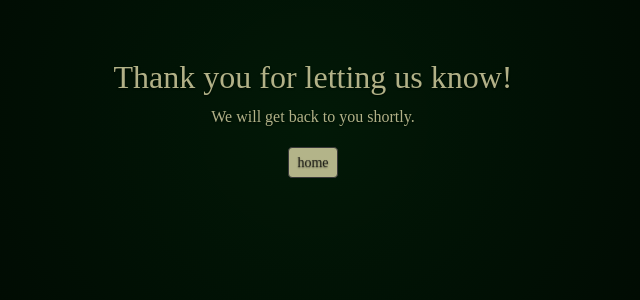
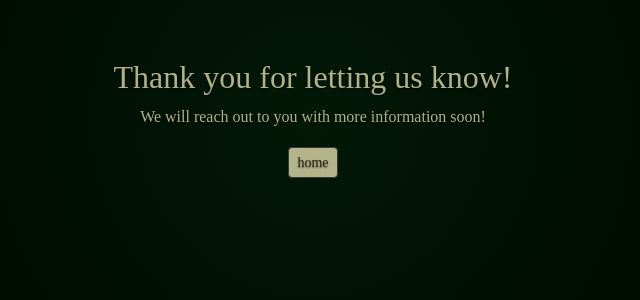
Before and after one commit to smbirch/weddingsite, a Flask app: page /thanks in a window 1280 px wide. Shown: the part 278-578 px from the top of the page, without its empty margins (327-967 px from the left). Run offline with Flask 2, Linux system fonts and the light colour scheme.

Commit message:
Updated info and thanks page text

```diff
--- a/templates/info.html
+++ b/templates/info.html
@@ -13,11 +13,12 @@
     and family only.
 
     <p>
+      <br />
       <a
         href="https://www.google.com/maps/d/u/1/edit?mid=1YS2KV5cWyB8u7_3pFHJHwusCsz96aVk&usp=sharing"
         target="_blank"
         >Click here to see a map to the venue, as well as nearby
-        accommodations</a
+        accommodations.</a
       >
     </p>
   </h3>
--- a/templates/thanks.html
+++ b/templates/thanks.html
@@ -4,7 +4,7 @@
 <div class="fade-in-text">
   <h2 class="cover-heading">Thank you for letting us know!</h2>
 
-  <p>We will get back to you shortly.</p>
+  <p>We will reach out to you with more information soon!</p>
   <p class="lead">
     <a href="{{ url_for('index')}}" class="btn btn-sm btn-secondary">home</a>
   </p>
```
